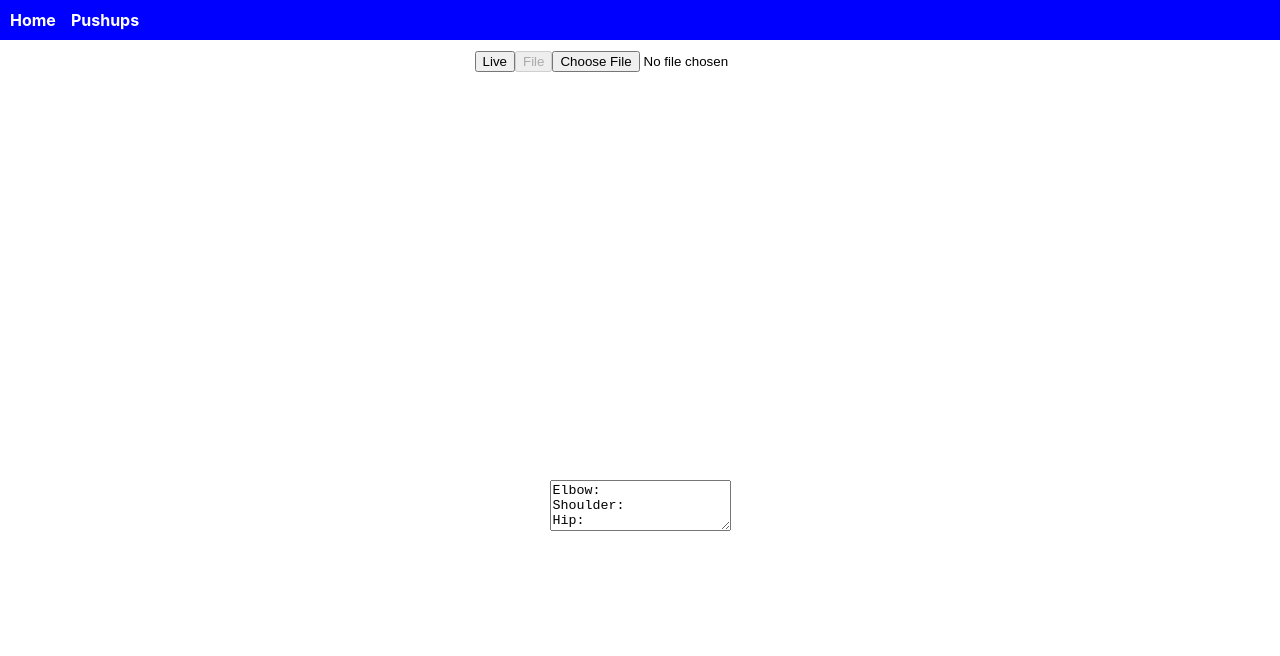
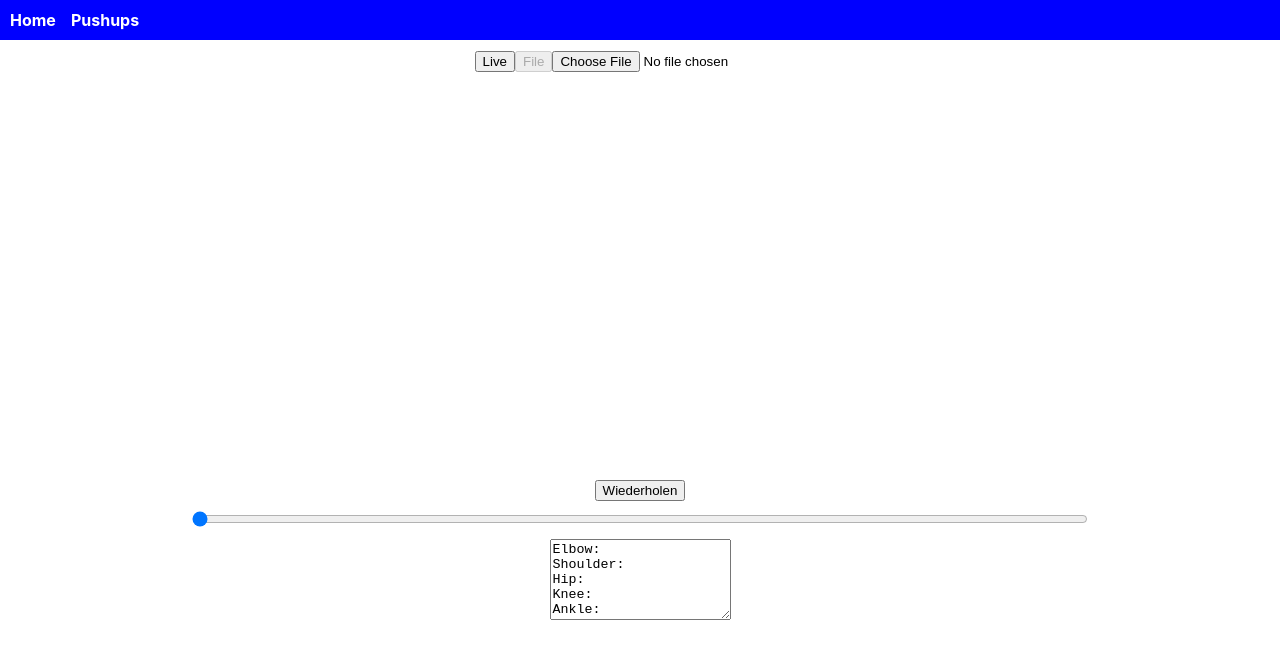
Before and after one commit to GeeHard/fitness-app, a React (Create React App) app in the folder frontend/: page /pushups in a window 1280 px wide. Both pictures are taken after a click on the button "File". Shown: the top 656 px of the page. Built offline with nearby package versions, Linux system fonts and the light colour scheme; no server answers.

Commit message:
wiederhol button und videoslider sind angebracht

```diff
--- a/frontend/src/components/PushupsPage.css
+++ b/frontend/src/components/PushupsPage.css
@@ -13,21 +13,34 @@
   width: 60%;
 }
 
+/* video spans full container width */
 .video {
   width: 100%;
 }
 
+/* overlay canvas sits absolutely over video */
 .overlay {
   position: absolute;
   top: 0;
   left: 0;
   width: 100%;
   height: 100%;
-  width: 100%;
-  height: 100%;
 }
+
 
 .angles-container {
   width: 60%;
   margin-top: 10px;
 }
+
+/* file mode playback controls: repeat button and seek slider */
+.file-controls {
+  margin-top: 10px;
+  display: flex;
+  flex-direction: column;
+  align-items: center;
+  gap: 8px;
+  width: 70%;
+  margin-left: auto;
+  margin-right: auto;
+}
--- a/frontend/src/components/PushupsPage.js
+++ b/frontend/src/components/PushupsPage.js
@@ -19,6 +19,9 @@ const PushupsPage = () => {
   const processingRef = useRef(false);
   // ref to hold object URL for cleanup to prevent memory leaks
   const objectUrlRef = useRef(null);
+  // video duration and current play time for file-mode controls
+  const [videoDuration, setVideoDuration] = useState(0);
+  const [currentTime, setCurrentTime] = useState(0);
 
   useEffect(() => {
     // reset landmarks and angles when entering file mode
@@ -183,6 +186,45 @@ const PushupsPage = () => {
     };
   }, []);
 
+  // Dynamically adjust aspect ratio of video and overlay to fit container
+  useEffect(() => {
+    const updateVideoSize = () => {
+      const video = videoRef.current;
+      const canvas = canvasRef.current;
+      if (video && video.videoWidth && video.videoHeight) {
+        const ratio = video.videoWidth / video.videoHeight;
+        video.style.aspectRatio = `${ratio}`;
+        if (canvas) canvas.style.aspectRatio = `${ratio}`;
+      }
+    };
+    const videoEl = videoRef.current;
+    if (mode === 'file' && videoEl) {
+      videoEl.onloadedmetadata = updateVideoSize;
+    }
+    let interval;
+    if (mode === 'live' && stream) {
+      interval = setInterval(updateVideoSize, 500);
+    }
+    return () => {
+      if (videoEl) videoEl.onloadedmetadata = null;
+      if (interval) clearInterval(interval);
+    };
+  }, [mode, stream]);
+
+  // handle video metadata and time updates in file mode for playback controls
+  useEffect(() => {
+    const video = videoRef.current;
+    if (mode !== 'file' || !video) return;
+    const onLoaded = () => setVideoDuration(video.duration);
+    const onTimeUpdate = () => setCurrentTime(video.currentTime);
+    video.addEventListener('loadedmetadata', onLoaded);
+    video.addEventListener('timeupdate', onTimeUpdate);
+    return () => {
+      video.removeEventListener('loadedmetadata', onLoaded);
+      video.removeEventListener('timeupdate', onTimeUpdate);
+    };
+  }, [mode]);
+
   return (
     <div className="pushups-page">
       <div className="controls">
@@ -194,9 +236,33 @@ const PushupsPage = () => {
         <video ref={videoRef} className="video" autoPlay muted playsInline />
         <canvas ref={canvasRef} className="overlay" />
       </div>
+      {mode === 'file' && (
+        <div className="file-controls">
+          <button onClick={() => {
+            if (videoRef.current) {
+              videoRef.current.currentTime = 0;
+              videoRef.current.play();
+            }
+          }}>
+            Wiederholen
+          </button>
+          <input
+            type="range"
+            min="0"
+            max={videoDuration}
+            step="0.1"
+            value={currentTime}
+            onChange={e => {
+              const t = parseFloat(e.target.value);
+              if (videoRef.current) videoRef.current.currentTime = t;
+            }}
+            style={{ width: '100%' }}
+          />
+        </div>
+      )}
       <div className="angles-container">
         <textarea
-          rows={3}
+          rows={5}
           readOnly
           value={
             `Elbow: ${angles.elbow?.toFixed(2) || ''}\n` +
```
